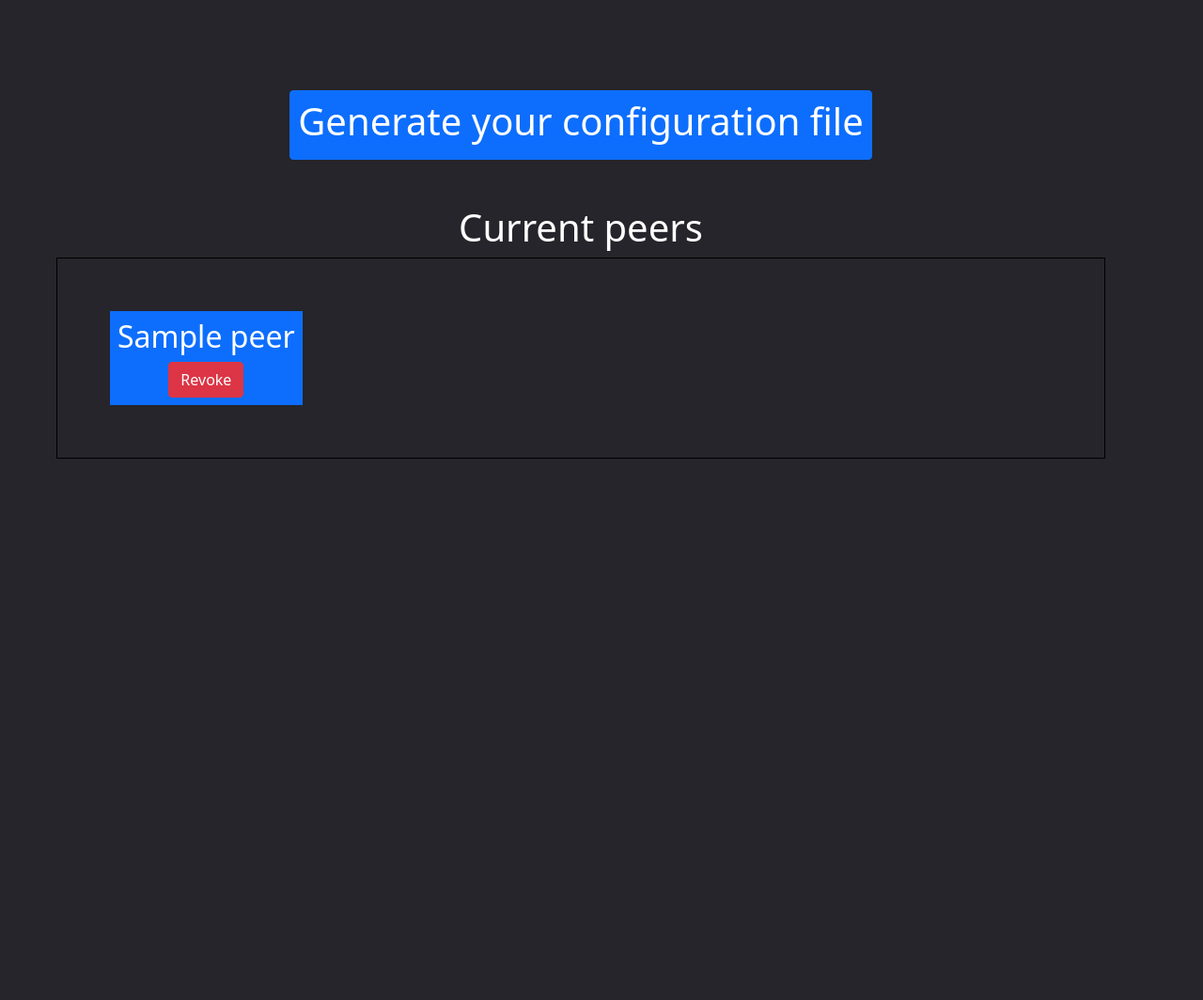
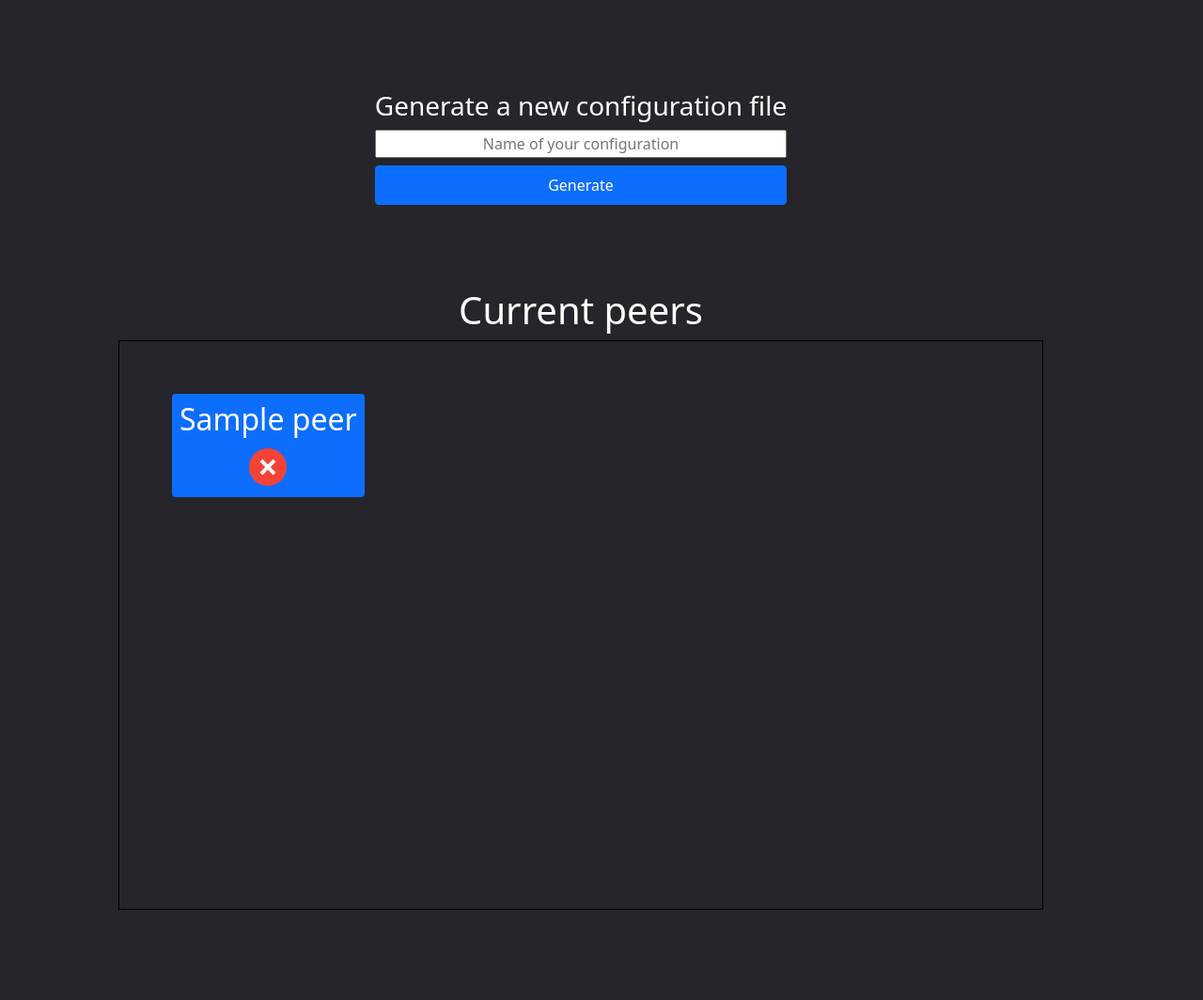
Before and after one commit to Inner-daydream/vpn-enrollment, a Flask app: template app/templates/generate.html in a window 1280 px wide. Shown: the whole page at 94% size. Before the commit the page ends 488 px from the top, so only its background shows below. Run offline with Flask 2, Linux system fonts and the light colour scheme; the visitor is signed in with stand-in values (Sample User, id 1); the template is opened without the code that fills it: most values are stand-ins (such as "Sample title", 1, 10 or a date in 2020).

Commit message:
E5 shenanigans

```diff
--- a/app/dynamodb.py
+++ b/app/dynamodb.py
@@ -8,11 +8,12 @@ import config
 import flask_login
 import flask
 
+config = config.AWSConfig
+
 class User(flask_login.UserMixin):
     def __init__(self, id,session=flask.session):
         user_data = get_user(id)
         self.id = id
-        print(user_data)
         self.admin = user_data['Admin']
         if session.get('user'):
             self.ms_user = True
@@ -22,8 +23,61 @@ class User(flask_login.UserMixin):
             self.username = user_data['Displayname']
         self.facial_recognition = session['facial_recognition']
 
+def add_peer(Id,peer_name,public_key,AllowedIPs,dynamodb=None):
+    if not dynamodb:
+        dynamodb = boto3.resource('dynamodb', endpoint_url=config.DYNAMODB_ENDPOINT)
+    table = dynamodb.Table('Users')
+    response = table.update_item(
+        Key={
+            "Id": Id
+        },
+        UpdateExpression=f"set #AttributeName.#NestedAttributeName=:p",
+        ExpressionAttributeNames={
+            "#NestedAttributeName": peer_name,
+            "#AttributeName": "Peers"
+        },
+        ConditionExpression = "attribute_not_exists(#AttributeName.#NestedAttributeName)",
+        ExpressionAttributeValues={
+            ':p': {
+                "Public_key": public_key,
+                "AllowedIPs": AllowedIPs,
+                "Description": peer_name
+            }
+        },
+        ReturnValues="UPDATED_NEW"
+    )
+    return response
+def remove_peer(Id,peer_name,dynamodb=None):
+    if not dynamodb:
+        dynamodb = boto3.resource('dynamodb', endpoint_url=config.DYNAMODB_ENDPOINT)
+    table = dynamodb.Table('Users')
+    response = table.update_item(
+        Key={
+            "Id": Id
+        },
+        UpdateExpression=f"remove #AttributeName.#NestedAttributeName",
+        ExpressionAttributeNames={
+            "#NestedAttributeName": peer_name,
+            "#AttributeName": "Peers"
+        },
+        ConditionExpression = "attribute_exists(#AttributeName.#NestedAttributeName)",
+        ReturnValues="UPDATED_NEW"
+    )
+    return response
+def get_peers(Id,dynamodb=None):
+    if not dynamodb:
+        dynamodb = boto3.resource('dynamodb', endpoint_url=config.DYNAMODB_ENDPOINT)
+    table = dynamodb.Table('Users')
+    try:
+        response = table.get_item(
+            Key={'Id' : Id},
+            ProjectionExpression="Peers"
+        )
+    except botocore.exceptions.ClientError as e:
+        print(e.response['Error']['Message'])
+    if "Item" in response:
+        return response['Item']['Peers']
 
-config = config.AWSConfig
 def create_users_table(dynamodb=None):
     if not dynamodb:
         dynamodb = boto3.resource('dynamodb', endpoint_url=config.DYNAMODB_ENDPOINT)
@@ -61,7 +115,8 @@ def new_user(password=None,dynamodb=None,admin=False,Id=None,displayname = None)
             'Id': Id,
             'Password': password,
             'Admin': admin,
-            'Displayname':displayname
+            'Displayname':displayname,
+            'Peers': {}
        }
     )
     return response
--- a/app/routes.py
+++ b/app/routes.py
@@ -1,4 +1,6 @@
-from flask import Flask, render_template, session, request, redirect, url_for, flash,current_app
+from crypt import methods
+from csv import excel
+from flask import Flask, render_template, session, request, redirect, url_for, flash,current_app,send_file
 import flask_login
 from app import app
 from app import oauth2
@@ -6,8 +8,9 @@ import boto3
 from botocore.exceptions import ClientError
 import app.dynamodb as dynamodb
 from app.forms import LoginForm
-import msal
 import base64
+import app.wireguard_management as wireguard
+import io
 
 
 with app.app_context():
@@ -16,7 +19,11 @@ with app.app_context():
 
 @login_manager.user_loader
 def load_user(user_id):
-    return dynamodb.User(user_id)
+    try:
+        user = dynamodb.User(user_id)
+    except ValueError:
+        user = None
+    return user
 
 @login_manager.unauthorized_handler
 def unauthorized():
@@ -58,10 +65,8 @@ def compare_faces():
             },
             QualityFilter='NONE'
         )
-        print(response)
         if response['FaceMatches'][0]['Similarity'] >= 94:
             session['facial_recognition'] = True
-            print(f'Status right after check {flask_login.current_user.facial_recognition}')
             return "Match"
         else:
             return "NoMatch"
@@ -71,17 +76,29 @@ def compare_faces():
 @app.route("/generate")
 @flask_login.login_required
 def generate():
-    print(f' facial recognition status = {flask_login.current_user.facial_recognition}')
     if not flask_login.current_user.facial_recognition:
         redirect(url_for(dashboard))
-    peers = ["firstPeer","secondPeer","thirdPeer","fourthPeer","fifthPeer"]
+    peers = dynamodb.get_peers(Id=flask_login.current_user.id)
+    for peer in peers:
+        print(peer)
     return render_template("generate.html",peers=peers)
-
 @app.route("/dashboard")
 @flask_login.login_required
 def dashboard():
     return render_template('landing.html', user=flask_login.current_user.username)
+@app.route("/generate_configuration", methods=['POST'])
+@flask_login.login_required
+def generate_configuration():
+    peer_name = request.form['configuration_name']
+    filename,client_configuration_string= wireguard.add_peer(Id=flask_login.current_user.id,peer_name=peer_name)
+    return send_file(path_or_file=io.BytesIO(bytes(client_configuration_string,'UTF-8')),download_name=filename,as_attachment=True)
 
+@app.route("/revoke", methods=["POST"])
+@flask_login.login_required
+def revoke():
+    peer_name = request.form['peer_name']
+    wireguard.remove_peer(Id=flask_login.current_user.id,peer_name=peer_name)
+    return redirect(url_for("generate"))
 
 @app.route(config['REDIRECT_PATH'])  # Its absolute URL must match your app's redirect_uri set in AAD
 def ms_authorized():
--- a/app/static/styles/style.css
+++ b/app/static/styles/style.css
@@ -10,3 +10,13 @@ html body{
 canvas {
     visibility: hidden;
 }
+.certificate_grid {
+    display: grid;
+    grid-template-rows: repeat(4, 1fr);
+    grid-template-columns: repeat(4, 1fr);
+    gap: 1px;
+}
+
+#unsuccessful_generate {
+    visibility: hidden;
+}
--- a/app/templates/generate.html
+++ b/app/templates/generate.html
@@ -10,29 +10,34 @@
 </head>
 <body>
     <div class="container d-flex align-items-center text-center flex-column m-5 pt-5 pb-5">
-        <div class="justify-content-center">
-            <button class="btn btn-primary p-2 mb-5">
-                <h1>Generate your configuration file</h1>
-            </button>
-        </div>
+        <form class="d-grid mb-5" action="/generate_configuration" method="post" onsubmit="setTimeout(function(){window.location.reload();},200);">
+            <h3 class="mb-2 text-white">Generate a new configuration file</h3>
+            <input class="mb-2 text-center" name="configuration_name" type="text" placeholder="Name of your configuration">
+            <input type="submit" class="btn btn-primary p-2" value="Generate"></input>
+            <p class ="text-danger" id="unsuccessful_generate"> An error has occured, please try again</p>
+        </form>
         <h1 class="mb-2 text-white">Current peers</h1>
-        <div class="black-box p-5 container d-flex">
+        <div class="black-box p-5 certificate_grid">
             {% for peer in peers %}
-            <div class = "bg-primary p-2 m-2">
-                <form>
+            <div class = "bg-primary p-2 m-2 rounded">
+                <form action="/revoke" method="post">
+                    <input type="hidden" name="peer_name" value="{{ peer }}">
                     <h2 class="text-white"> {{ peer }}</h2>
-                    <button class="btn btn-danger">Revoke</button>
+                    <label>
+                        <input type="submit" class="d-none">
+                            <svg xmlns="http://www.w3.org/2000/svg" x="0px" y="0px" width="48" height="48" viewBox="0 0 48 48" style=" fill:#000000;">
+                                <path fill="#f44336" d="M44,24c0,11-9,20-20,20S4,35,4,24S13,4,24,4S44,13,44,24z"></path>
+                                <line x1="16.9" x2="31.1" y1="16.9" y2="31.1" fill="none" stroke="#fff" stroke-miterlimit="10" stroke-width="4"></line>
+                                <line x1="31.1" x2="16.9" y1="16.9" y2="31.1" fill="none" stroke="#fff" stroke-miterlimit="10" stroke-width="4"></line>
+                            </svg>
+                        </input>
+                    </label>
                 </form>
-
+            </div>
             {% endfor %}
         </div>
     </div>
+    <script src="https://cdn.jsdelivr.net/npm/bootstrap@5.1.3/dist/js/bootstrap.bundle.min.js" integrity="sha384-ka7Sk0Gln4gmtz2MlQnikT1wXgYsOg+OMhuP+IlRH9sENBO0LRn5q+8nbTov4+1p" crossorigin="anonymous"></script>
+    <script src="https://code.jquery.com/jquery-3.6.0.min.js" integrity="sha256-/xUj+3OJU5yExlq6GSYGSHk7tPXikynS7ogEvDej/m4=" crossorigin="anonymous"></script>
 </body>
 </html>
-<!-- {% for article_row in articles | batch(3, '&nbsp;') %}
-<div class="row">
-    {% for article in article_row %}
-    <div class="span4">{{ article }}</div>
-    {% endfor %}
-</div>
-{% endfor %} -->
--- a/test.py
+++ /dev/null
@@ -1,3 +0,0 @@
-from app.dynamodb import User
-user = User('test@user.com')
-print(user.id)
--- a/token.txt
+++ /dev/null
@@ -1 +0,0 @@
-{'aud': '8e748250-64e6-49db-adf1-ff750bd799e4', 'iss': 'https://login.microsoftonline.com/49f7e826-1d46-4fd2-a3ca-a43422c8f815/v2.0', 'iat': 1646661352, 'nbf': 1646661352, 'exp': 1646665252, 'name': 'Lucas Quitman', 'nonce': '9c57061e056a66724e0f5bd1569228521105772e00e133ccfaf51533dfc62e2d', 'oid': 'ca5d3596-dcac-4874-9687-69505eb3263a', 'preferred_username': 'contact@lucasquitman.fr', 'rh': '0.AYEAJuj3SUYd0k-jyqQ0Isj4FVCCdI7mZNtJrfH_dQvXmeSBAP8.', 'sub': 'GGy2Jy34BuX0TDkzG3Lb94Hd_nKRAYzDBTfFAERQ6Fk', 'tid': '49f7e826-1d46-4fd2-a3ca-a43422c8f815', 'uti': 'khXHOwiz4Eu92IBcJmduAA', 'ver': '2.0'}
```
Also changed, not shown: app/static/js/generate.js (added, +27 -0 lines), app/static/js/snap.html (deleted, +0 -16 lines), app/wireguard_management.py (added, +42 -0 lines), config.py (+9 -0 lines), requirements.txt (added, +35 -0 lines), 1 other file.
